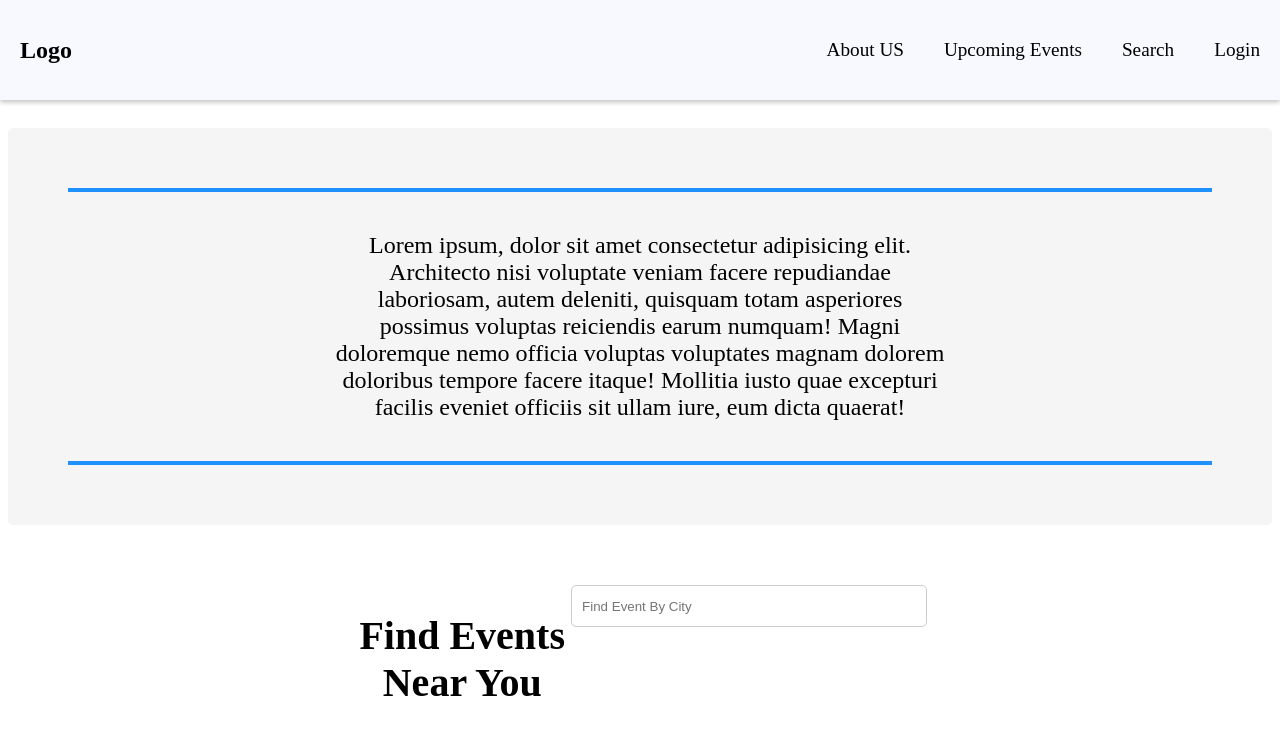
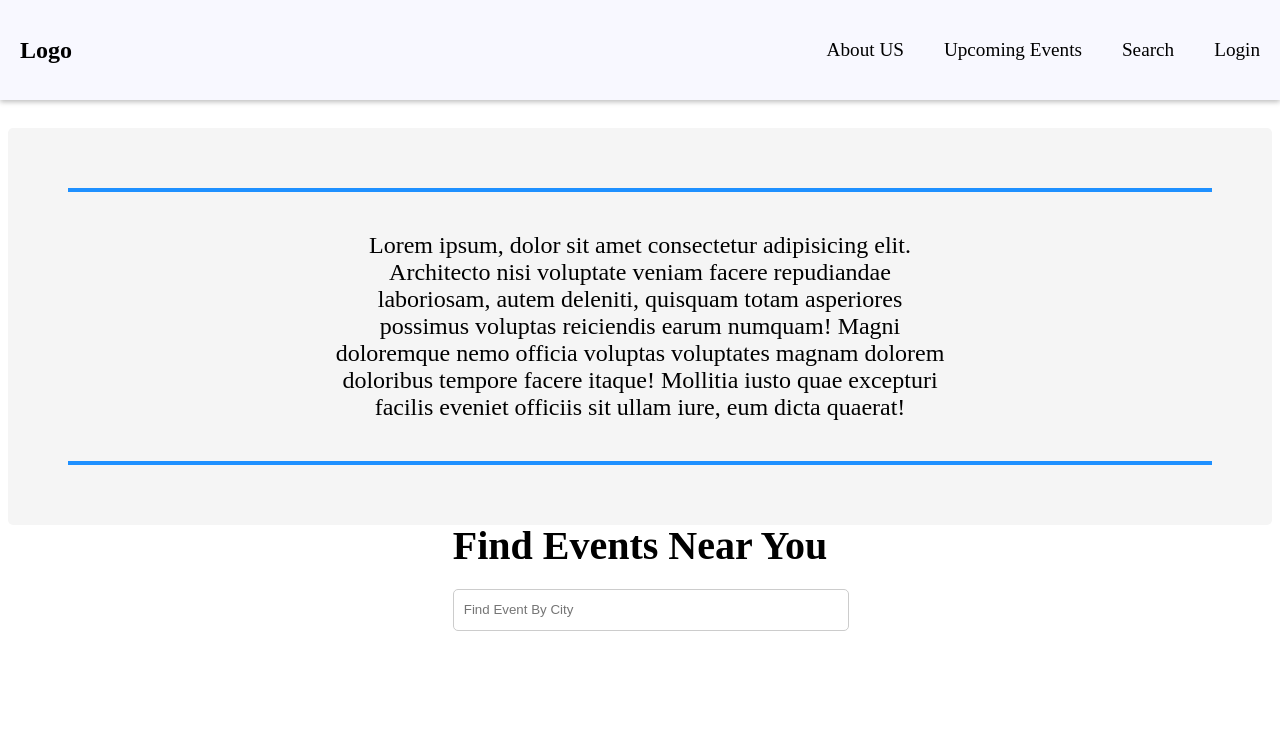
Before and after one commit to Domains18/Tech-events, a React (Vite) app in the folder front/: page / in a window 1280 px wide. Shown: the top 734 px of the page. Built offline with nearby package versions, Linux system fonts and the light colour scheme.

Commit message:
events
Signed-off-by: Domains18 <gibsonsgibson88@gmail.com>

```diff
--- a/front/src/Views/FindEvents/FindEvents.js
+++ b/front/src/Views/FindEvents/FindEvents.js
@@ -3,7 +3,7 @@ import './FindEvents.scss'
 const FindEvents = () => {
   return (
     <div className='findevents'>
-      <div className='findevents'>
+      <div>
         <h1>Find Events Near You</h1>
         <input type="text"  placeholder='Find Event By City'/>
       </div>
```
Also changed, not shown: front/src/Views/Filter/Filter.js (+9 -0 lines).
